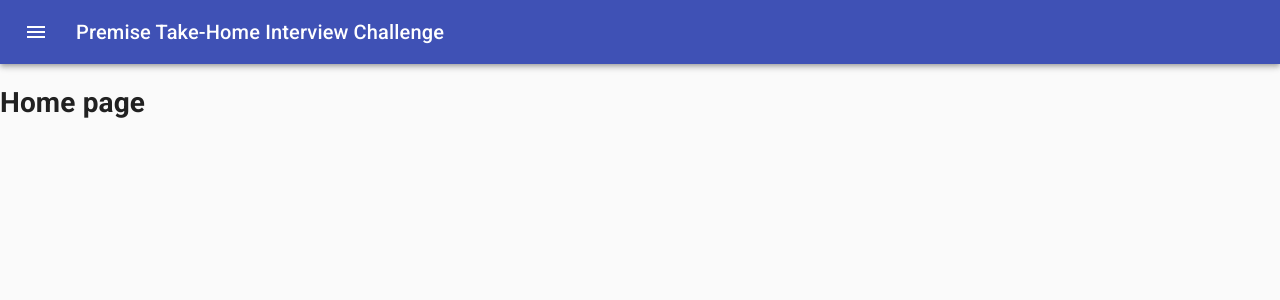
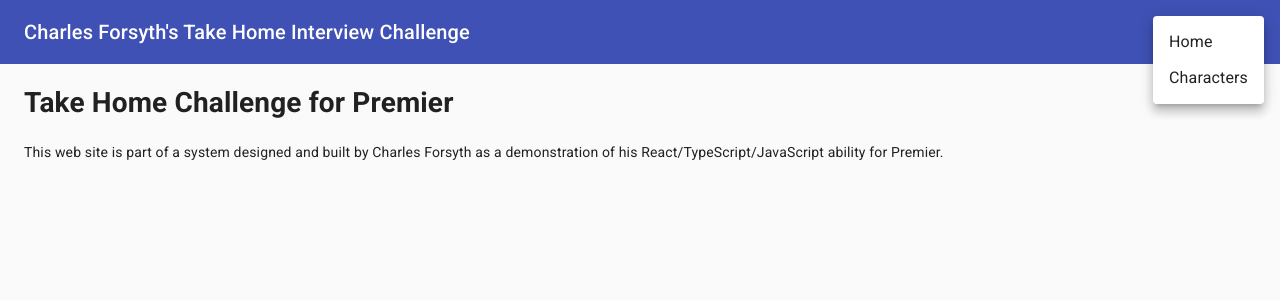
Before and after one commit to cforsyth68/premise-take-home-web, a React (Create React App) app: page / in a window 1280 px wide. Both pictures are taken after a click on the button "menu". Shown: the top 300 px of the page. Built offline with nearby package versions, Linux system fonts and the light colour scheme.

Commit message:
Basic layout setup

```diff
--- a/src/App.tsx
+++ b/src/App.tsx
@@ -4,11 +4,12 @@ import {
   Route
 } from "react-router-dom";
 import CssBaseline from '@material-ui/core/CssBaseline';
-import { createTheme, ThemeProvider } from "@material-ui/core";
+import { Container, createTheme, ThemeProvider, Typography } from "@material-ui/core";
 import defaultTheme from "./themes/default";
 import Home from "./pages/Home"
 import Characters from "./pages/Characters";
-import Masthead from "./components/Masthead";
+//import Masthead from "./components/Masthead";
+import MenuAppBar from "./components/AppBar";
 
 const theme = createTheme(defaultTheme);
 
@@ -17,8 +18,9 @@ function App() {
     <BrowserRouter>
       <div className="App">
         <CssBaseline />
-        <Masthead />
+        <MenuAppBar />
         <ThemeProvider theme={theme}>
+          <Container maxWidth="xl">
             <Switch>
               <Route path="/characters">
                 <Characters />
@@ -27,6 +29,7 @@ function App() {
                 <Home />
               </Route>
             </Switch>
+          </Container>
         </ThemeProvider>
       </div>
     </BrowserRouter>
--- /dev/null
+++ b/src/components/AppBar.tsx
@@ -0,0 +1,81 @@
+import React from 'react';
+import { makeStyles } from '@material-ui/core/styles';
+import AppBar from '@material-ui/core/AppBar';
+import Toolbar from '@material-ui/core/Toolbar';
+import Typography from '@material-ui/core/Typography';
+import IconButton from '@material-ui/core/IconButton';
+import MenuIcon from '@material-ui/icons/Menu';
+import MenuItem from '@material-ui/core/MenuItem';
+import Menu from '@material-ui/core/Menu';
+import { withRouter, RouteComponentProps } from 'react-router-dom';
+import ElevationScroll from './ElevatedScroll'
+
+const useStyles = makeStyles(() => ({
+  root: {
+    flexGrow: 1,
+  },
+  title: {
+    flexGrow: 1,
+  },
+}));
+
+
+const Masthead = (props: RouteComponentProps) => {
+  const { history } = props;
+  const classes = useStyles();
+  const [anchorEl, setAnchorEl] = React.useState(null);
+  const open = Boolean(anchorEl);
+
+  const handleMenu = (event: React.ChangeEvent<any>) => {
+    event.preventDefault();
+    setAnchorEl(event.currentTarget);
+  };
+
+  const handleMenuClick = (route: string) => {
+    history.push(route);
+    setAnchorEl(null);
+  };
+
+  return (
+    <div className={classes.root}>
+      <ElevationScroll {...props}>
+        <AppBar position="static">
+          <Toolbar>
+            <Typography variant="h6" className={classes.title}>
+              Charles Forsyth's Take Home Interview Challenge
+            </Typography>
+            <div>
+              <IconButton
+                edge="end"
+                aria-controls="menu-appbar"
+                aria-label="menu"
+                color="inherit"
+                onClick={handleMenu}>
+                <MenuIcon />
+              </IconButton>
+              <Menu
+                id="menu-appbar"
+                anchorEl={anchorEl}
+                anchorOrigin={{
+                  vertical: 'top',
+                  horizontal: 'right',
+                }}
+                keepMounted
+                transformOrigin={{
+                  vertical: 'top',
+                  horizontal: 'right',
+                }}
+                open={open}
+                onClose={() => setAnchorEl(null)}
+              >
+                <MenuItem onClick={() => handleMenuClick('/')}>Home</MenuItem>
+                <MenuItem onClick={() => handleMenuClick('/characters')}>Characters</MenuItem>
+              </Menu>
+            </div>
+          </Toolbar>
+        </AppBar>
+      </ElevationScroll>
+    </div>
+  );
+}
+export default withRouter(Masthead);
--- /dev/null
+++ b/src/components/ElevatedScroll.js
@@ -0,0 +1,17 @@
+import React from "react";
+import { useScrollTrigger } from "@material-ui/core";
+
+const ElevationScroll = (props) => {
+  const { children } = props;
+
+  const trigger = useScrollTrigger({
+    disableHysteresis: true,
+    threshold: 0,
+  });
+
+  return React.cloneElement(children, {
+    elevation: trigger ? 4 : 0,
+  });
+};
+
+export default ElevationScroll;
--- a/src/pages/Home.tsx
+++ b/src/pages/Home.tsx
@@ -1,6 +1,7 @@
 const Home: React.FC = () => (
   <div>
-    <h1>Home page</h1>
+    <h1>Take Home Challenge for Premier</h1>
+    <p>This web site is part of a system designed and built by Charles Forsyth as a demonstration of his React/TypeScript/JavaScript ability for Premier.</p>
   </div>
 );
 
```
Lines whose indentation alone changed are shown as unchanged.
